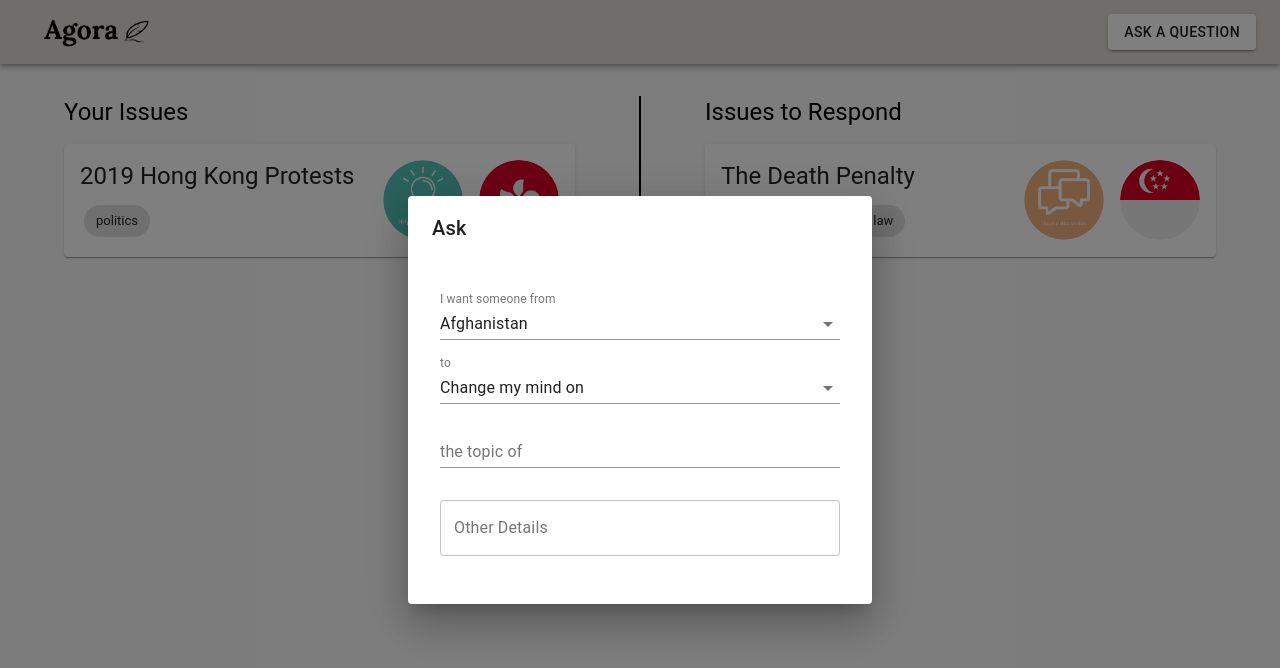
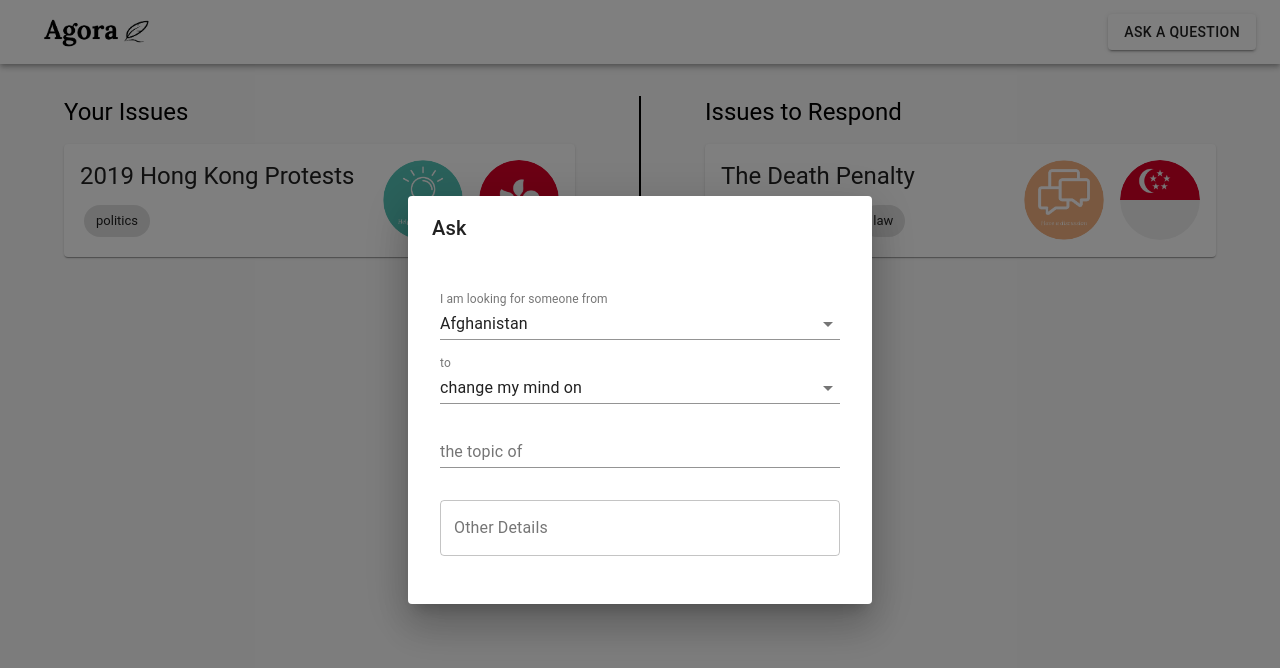
Before and after one commit to rbth7e5/bustythesquirrel, a React (Create React App) app: page / in a window 1280 px wide. Both pictures are taken after a click on the button "ASK A QUESTION". Shown: the top 668 px of the page. Built offline with nearby package versions, Linux system fonts and the light colour scheme.

Commit message:
Change to white and chips

```diff
--- a/src/Agora.jsx
+++ b/src/Agora.jsx
@@ -69,7 +69,7 @@ export default function Agora() {
       country: "Hong Kong",
       tags: ["politics"],
       topic: "2019 Hong Kong Protests",
-      category: "Help me understand"
+      category: "help me understand"
     }
   ];
   const issues = [
@@ -77,12 +77,12 @@ export default function Agora() {
       country: "Singapore",
       tags: ["court", "politics", "law"],
       topic: "The Death Penalty",
-      category: "Have a discussion with me on"
+      category: "have a discussion with me on"
     }
   ];
   return (
     <div className={classes.root}>
-      <AppBar position="static">
+      <AppBar position="static" color="secondary">
         <Toolbar>
           <img
             src={require("./Logo_only.png")}
@@ -207,13 +207,13 @@ function getCountryImage(country) {
 
 function getCategoryImage(category) {
   switch (category) {
-    case "Change my mind on":
+    case "change my mind on":
       return require("./assets/change-mind.png");
-    case "Have a discussion with me on":
+    case "have a discussion with me on":
       return require("./assets/discussion.png");
-    case "Help me understand":
+    case "help me understand":
       return require("./assets/understand.png");
-    case "Share how they feel about":
+    case "share how they feel about":
       return require("./assets/feel.png");
     default:
       return require("./assets/perspective.png");
--- a/src/App.jsx
+++ b/src/App.jsx
@@ -12,7 +12,7 @@ const theme = createMuiTheme({
   palette: {
     primary: {
       // light: will be calculated from palette.primary.main,
-      main: "#e0ddd5",
+      main: "#000000",
       light: "#283d70"
       // dark: will be calculated from palette.primary.main,
       // contrastText: will be calculated to contrast with palette.primary.main
--- a/src/AskDialog.jsx
+++ b/src/AskDialog.jsx
@@ -283,11 +283,11 @@ export const countryList = [
 ];
 
 export const categoryList = [
-  "Change my mind on",
-  "Have a discussion with me on",
-  "Help me understand",
-  "Share how they feel about",
-  "Share their perspectives on"
+  "change my mind on",
+  "have a discussion with me on",
+  "help me understand",
+  "share how they feel about",
+  "share their perspectives on"
 ];
 
 export default function AskDialog(props) {
@@ -306,7 +306,9 @@ export default function AskDialog(props) {
         }}
       >
         <FormControl fullWidth style={{ marginBottom: 16 }}>
-          <InputLabel id="country-label">I want someone from</InputLabel>
+          <InputLabel id="country-label">
+            I am looking for someone from
+          </InputLabel>
           <Select
             labelId="country-label"
             id="country-select"
--- a/src/IssueDialog.jsx
+++ b/src/IssueDialog.jsx
@@ -11,6 +11,7 @@ import {
 } from "@material-ui/core";
 import React, { useState } from "react";
 import { makeStyles } from "@material-ui/core/styles";
+import Chip from "@material-ui/core/Chip";
 
 export default function IssueDialog(props) {
   const { onClose, open, issue } = props;
@@ -27,8 +28,13 @@ export default function IssueDialog(props) {
           }}
         >
           <DialogContentText>
-            I want someone from {issue.country} to {issue.category} the topic of{" "}
-            {issue.topic}
+            I am looking for someone from <Chip label={issue.country} />
+          </DialogContentText>
+          <DialogContentText>
+            to <Chip label={issue.category} />
+          </DialogContentText>
+          <DialogContentText>
+            the topic of <Chip label={issue.topic} />
           </DialogContentText>
         </DialogContent>
       </Dialog>
```
